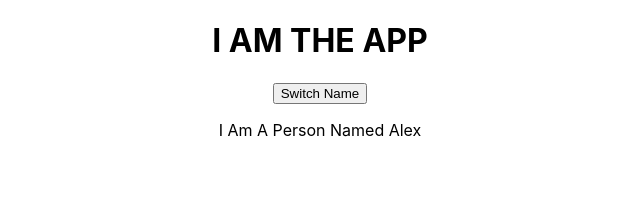
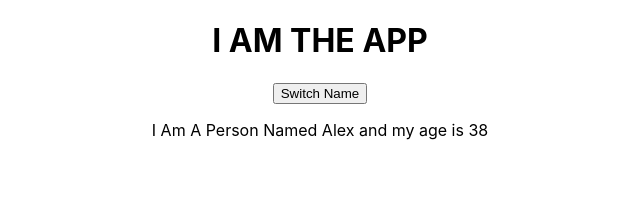
Before and after one commit to giacomo9999/react-redux-review-201210, a React (Create React App) app: page / in a window 1280 px wide. Shown: the top 210 px of the page, without its empty margins (320-960 px from the left). Built offline with nearby package versions, Linux system fonts and the light colour scheme.

Commit message:
Updated to include age.

```diff
--- a/src/App.js
+++ b/src/App.js
@@ -5,14 +5,18 @@ import Person from "./Person/Person";
 const App = (props) => {
   const [personsState, setPersonsState] = useState({
     currentNameIndex: 0,
-    personNames: ["Alex", "Jim", "Carol"],
+    personsData: [
+      { name: "Alex", age: 38 },
+      { name: "Jim", age: 53 },
+      { name: "Carol", age: 50 },
+    ],
   });
 
-  const switchNameHandler = () => {
+  const switchPersonHandler = () => {
     console.log("Switching name...");
     setPersonsState({
       currentNameIndex: personsState.currentNameIndex + 1,
-      personNames: personsState.personNames,
+      personsData: personsState.personsData,
     });
     console.log(personsState);
   };
@@ -20,10 +24,11 @@ const App = (props) => {
   return (
     <div className="App">
       <h1>I AM THE APP</h1>
-      <button onClick={switchNameHandler}>Switch Name</button>
+      <button onClick={switchPersonHandler}>Switch Name</button>
       {
         <Person
-          name={personsState.personNames[personsState.currentNameIndex]}
+          name={personsState.personsData[personsState.currentNameIndex].name}
+          age={personsState.personsData[personsState.currentNameIndex].age}
         />
       }
     </div>
--- a/src/Person/Person.js
+++ b/src/Person/Person.js
@@ -1,7 +1,11 @@
 import React from "react";
 
 const person = (props) => {
-  return <p>I Am A Person Named {props.name}</p>;
+  return (
+    <p>
+      I Am A Person Named {props.name} and my age is {props.age}
+    </p>
+  );
 };
 
 export default person;
```
Also changed, not shown: 1 other file (tests, documents, lock files or other folders).
